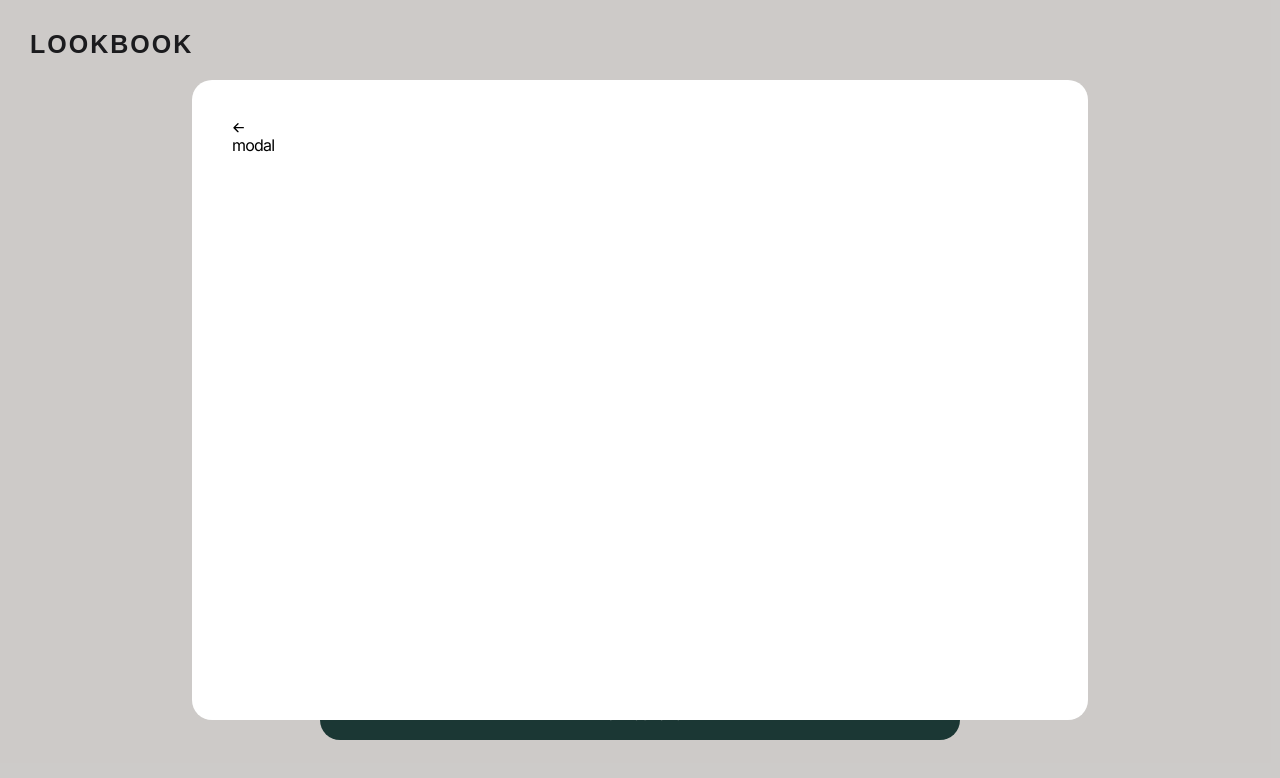
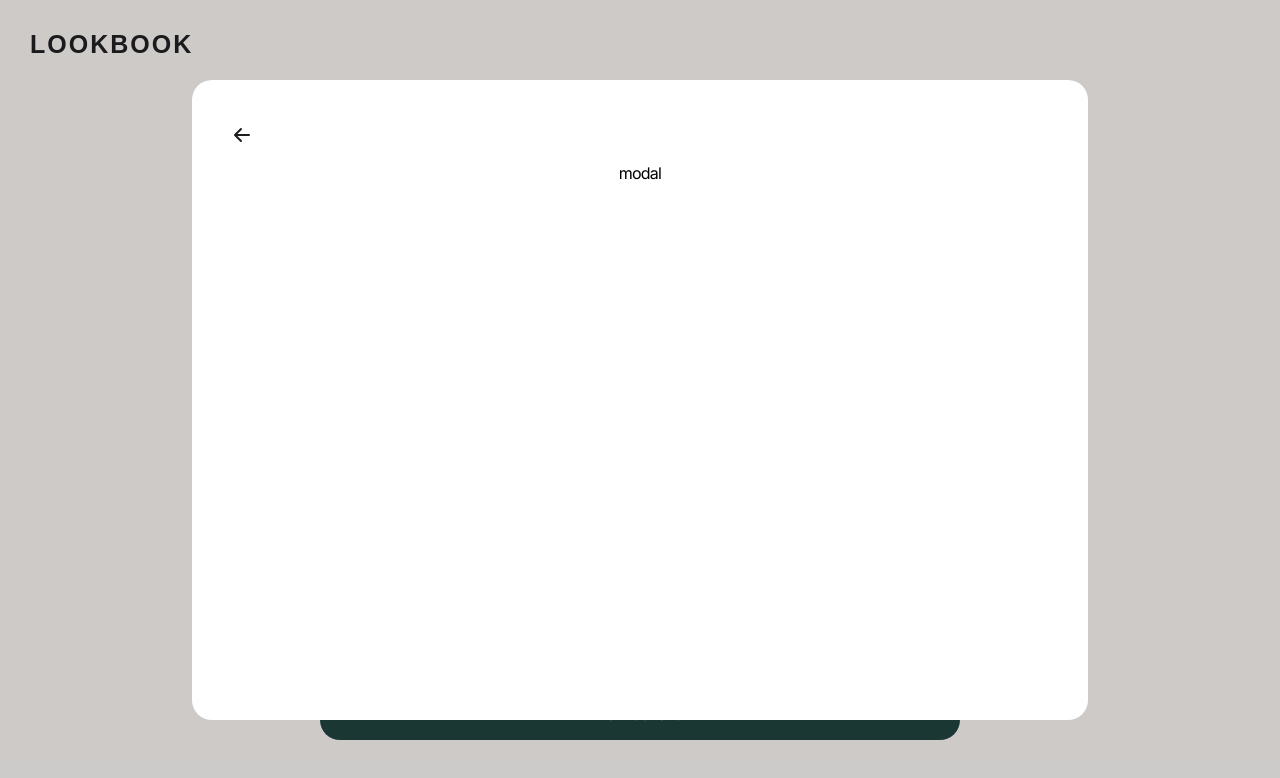
Before and after one commit to doheek2/lookbook, a React (Create React App) app: page /diaryForm in a window 1280 px wide. Both pictures are taken after a click on the button "책 검색". Shown: the top 778 px of the page. Built offline with nearby package versions, Linux system fonts and the light colour scheme; no server answers; a web font is replaced by a local one.

Commit message:
style: header 스타일 지정

```diff
--- a/src/components/Modal/modal.module.scss
+++ b/src/components/Modal/modal.module.scss
@@ -21,23 +21,87 @@
 }
 
 .box {
+  @include flexbox.columnFlexbox(center, center);
   position: absolute;
   z-index: levels.$BOX;
-  padding: 40px;
   background-color: colors.$WHITE;
   border-radius: 20px;
+
+  header {
+    @include flexbox.flexbox(center, center);
+    position: relative;
+    width: 100%;
+    height: 30px;
+    margin-bottom: 15px;
+
+    button {
+      position: absolute;
+      left: 0;
+
+      svg {
+        color: colors.$BLACK;
+      }
+    }
+
+    h3 {
+      font-weight: 600;
+      color: colors.$BLACK;
+    }
+  }
+
+  .body {
+    @include flexbox.columnFlexbox(start, center);
+    flex-grow: 1;
+    width: 100%;
+  }
 }
 
 @media screen and (max-width: 625px) {
+  .box {
+    padding: 20px;
+  }
+
   .large {
     width: 80vw;
     height: 60vh;
+
+    button {
+      width: 16px;
+      height: 16px;
+
+      svg {
+        width: 16px;
+        height: 16px;
+      }
+    }
+
+    h3 {
+      font-size: 16px;
+    }
   }
 }
 
 @media screen and (min-width: 625px) {
+  .box {
+    padding: 40px;
+  }
+
   .large {
     width: 70vw;
     height: 80vh;
+
+    button {
+      width: 20px;
+      height: 20px;
+
+      svg {
+        width: 20px;
+        height: 20px;
+      }
+    }
+
+    h3 {
+      font-size: 20px;
+    }
   }
 }
```
